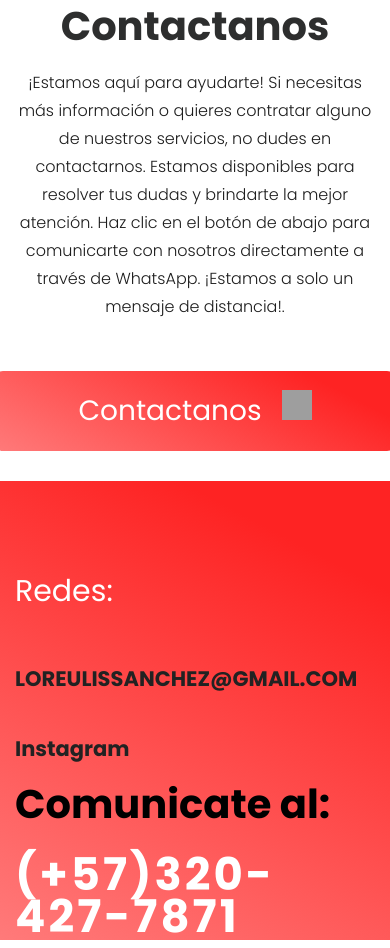
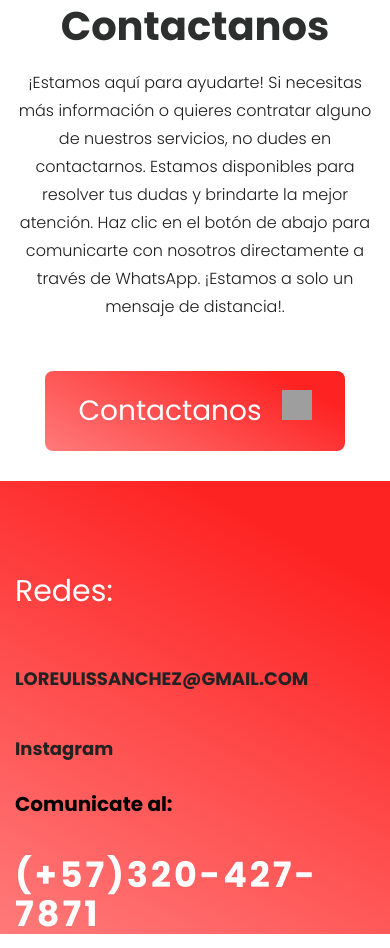
Before and after one commit to digitalpruu/Loream_stilo, a plain HTML site: page index.html in a window 390 px wide. Shown: the part 2215-3163 px from the top of the page. Drawn offline with nearby package versions, Linux system fonts and the light colour scheme; grey boxes are pictures that could not be loaded.

Commit message:
Initial commit from script

```diff
--- a/css/responsive.css
+++ b/css/responsive.css
@@ -28,8 +28,17 @@
         text-align: center;
     }
     .call_now2 span {
-        font-size: 21px;
-   }
+        font-size: 18px;
+    }
+    .call_now span {
+        font-size: 35px;
+    }
+    .call_now h3{
+        font-size: 20px;
+    }
+    .primary-button{
+        width: 300px;
+    }
 }
 
 @media only screen and (min-width: 769px) and (max-width: 1024px) {
```
